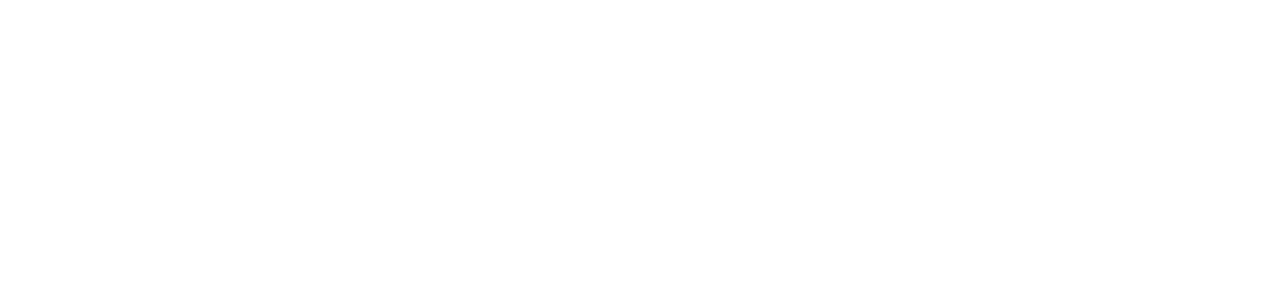
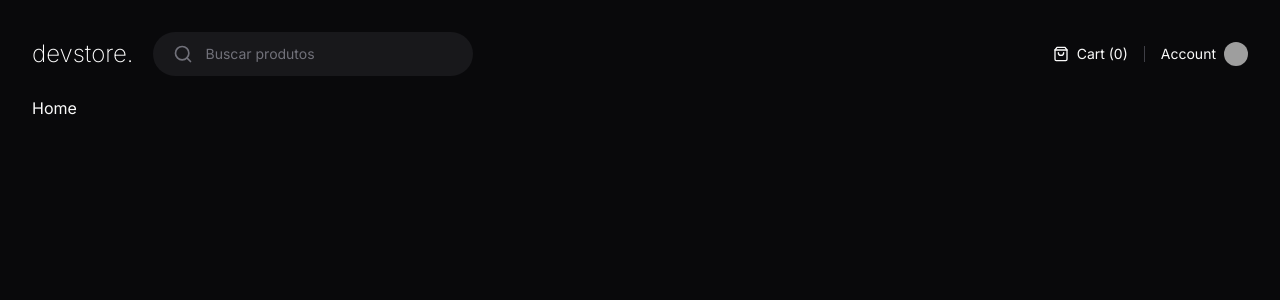
Before and after one commit to igorct1/devstore, a Next.js app: page / in a window 1280 px wide. Shown: the top 300 px of the page. Built offline with nearby package versions, Linux system fonts and the light colour scheme; grey boxes are pictures that could not be loaded.

Commit message:
feat: header component

```diff
--- a/next.config.js
+++ b/next.config.js
@@ -1,4 +1,8 @@
 /** @type {import('next').NextConfig} */
-const nextConfig = {}
+const nextConfig = {
+  images: {
+    domains: ['github.com'],
+  },
+}
 
 module.exports = nextConfig
--- a/package.json
+++ b/package.json
@@ -9,6 +9,7 @@
     "lint": "next lint"
   },
   "dependencies": {
+    "lucide-react": "^0.290.0",
     "next": "14.0.1",
     "react": "^18",
     "react-dom": "^18"
--- /dev/null
+++ b/src/app/(devstore)/(home)/layout.tsx
@@ -0,0 +1,11 @@
+import { ReactNode } from 'react'
+import { Header } from '../../components/header'
+
+export default function StoreLayout({ children }: { children: ReactNode }) {
+  return (
+    <div className="mx-auto grid min-h-screen w-full max-w-[1440px] grid-rows-[min-content_max-content] gap-5 p-8">
+      <Header />
+      {children}
+    </div>
+  )
+}
--- a/src/app/page.tsx
+++ b/src/app/(devstore)/(home)/page.tsx
@@ -1,3 +1,3 @@
 export default function Home() {
-  return <h1></h1>
+  return <h1>Home</h1>
 }
--- /dev/null
+++ b/src/app/components/header.tsx
@@ -0,0 +1,43 @@
+import Link from 'next/link'
+import { Search, ShoppingBag } from 'lucide-react'
+import Image from 'next/image'
+export function Header() {
+  return (
+    <div className="flex items-center justify-between">
+      <div className="flex items-center gap-5">
+        <Link href="/" className="text-2xl font-extralight text-white">
+          devstore.
+        </Link>
+        <form className="flex w-[320px] items-center gap-3 rounded-full bg-zinc-900 px-5 py-3 ring-zinc-700">
+          <Search className="w-5 h-5 text-zinc-500" />
+
+          <input
+            type="text"
+            placeholder="Buscar produtos"
+            className="flex-1 bg-transparent text-sm outline-none placeholder:text-zinc-500"
+          />
+        </form>
+      </div>
+
+      <div className="flex items-center gap-4">
+        <div className="flex items-center gap-2">
+          <ShoppingBag className="h-4 w-4" />
+
+          <span className="text-sm">Cart (0)</span>
+        </div>
+
+        <div className="w-px h-4 bg-zinc-700" />
+        <Link href="/" className="flex items-center gap-2 hover:underline">
+          <span className="text-sm">Account</span>
+          <Image
+            src="https://github.com/igorct1.png"
+            className="h-6 w-6 rounded-full"
+            alt=""
+            width={24}
+            height={24}
+          />
+        </Link>
+      </div>
+    </div>
+  )
+}
--- a/src/app/layout.tsx
+++ b/src/app/layout.tsx
@@ -12,7 +12,7 @@
 export default function RootLayout({ children }: { children: ReactNode }) {
   return (
     <html lang="pt-BR" className={inter.variable}>
-      <body>{children}</body>
+      <body className="bg-zinc-950 text-zinc-50 antialiased">{children}</body>
     </html>
   )
 }
```
Also changed, not shown: 1 other file (tests, documents, lock files or other folders).
